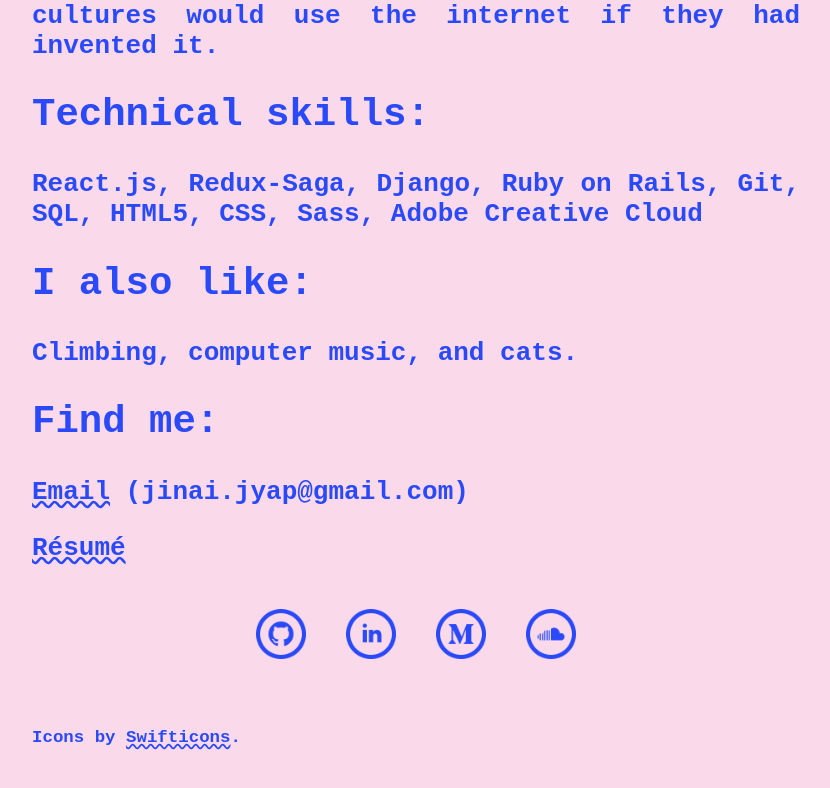
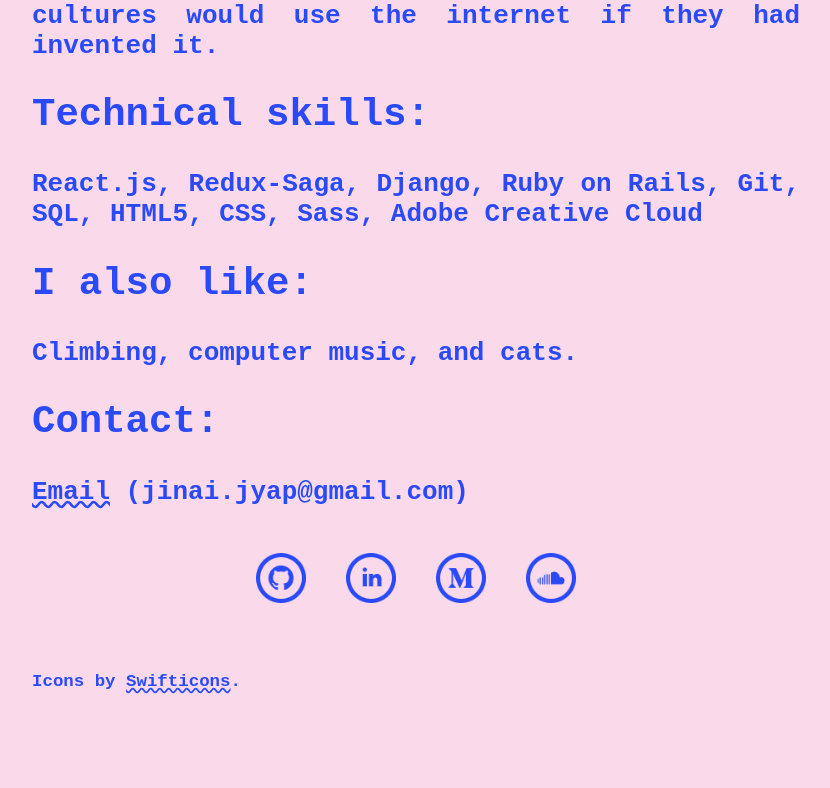
Before and after one commit to yapjinai/yapjinai.github.io, a React (Create React App) app: page / in a window 1280 px wide. Shown: the part 867-1655 px from the top of the page, without its empty margins (224-1054 px from the left). Built offline with nearby package versions, Linux system fonts and the light colour scheme.

Commit message:
feat(about): remove resume

```diff
--- a/src/components/pages/About.js
+++ b/src/components/pages/About.js
@@ -40,10 +40,8 @@ class About extends Component {
           <p>
             Climbing, computer music, and cats.
           </p>
-          <h2>Find me:</h2>
-          <p><a href='mailto:jinai.jyap@gmail.com' title='email'>Email</a> (jinai.jyap@gmail.com)
-          </p>
-          <p><a href='http://learn.co/yapjinai/resume' title='résumé'>Résumé</a></p>
+          <h2>Contact:</h2>
+          <p><a href='mailto:jinai.jyap@gmail.com' title='email'>Email</a> (jinai.jyap@gmail.com)</p>
           <IconContainer />
           <h6>
             Icons by <a href="https://www.flaticon.com/authors/swifticons" title="Swifticons">Swifticons</a>.
```
Also changed, not shown: src/components/containers/App.js (+0 -30 lines).
